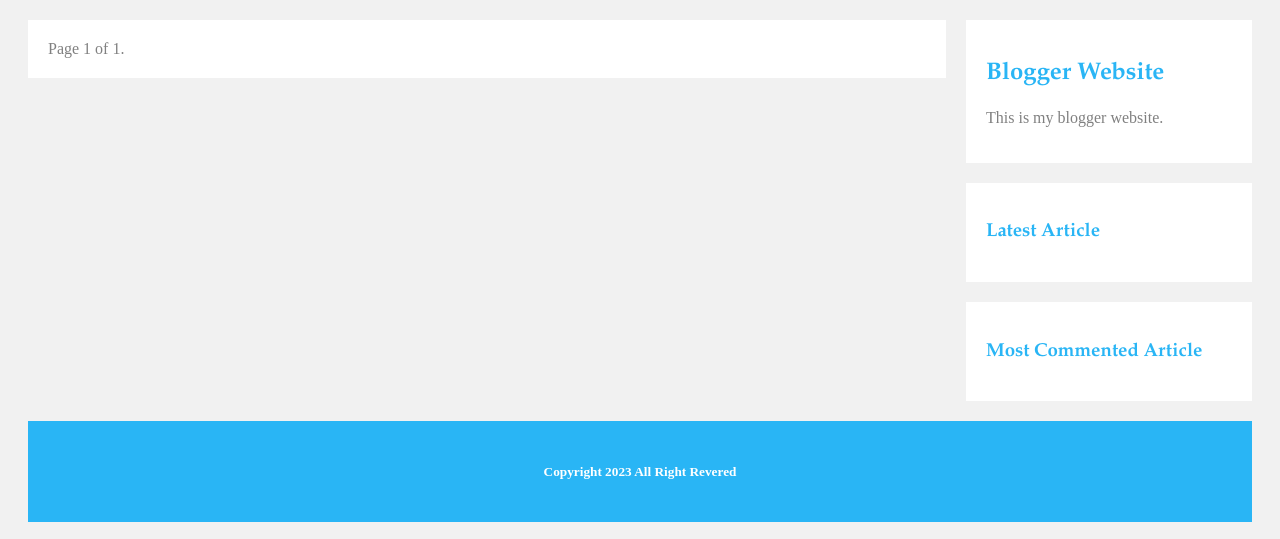
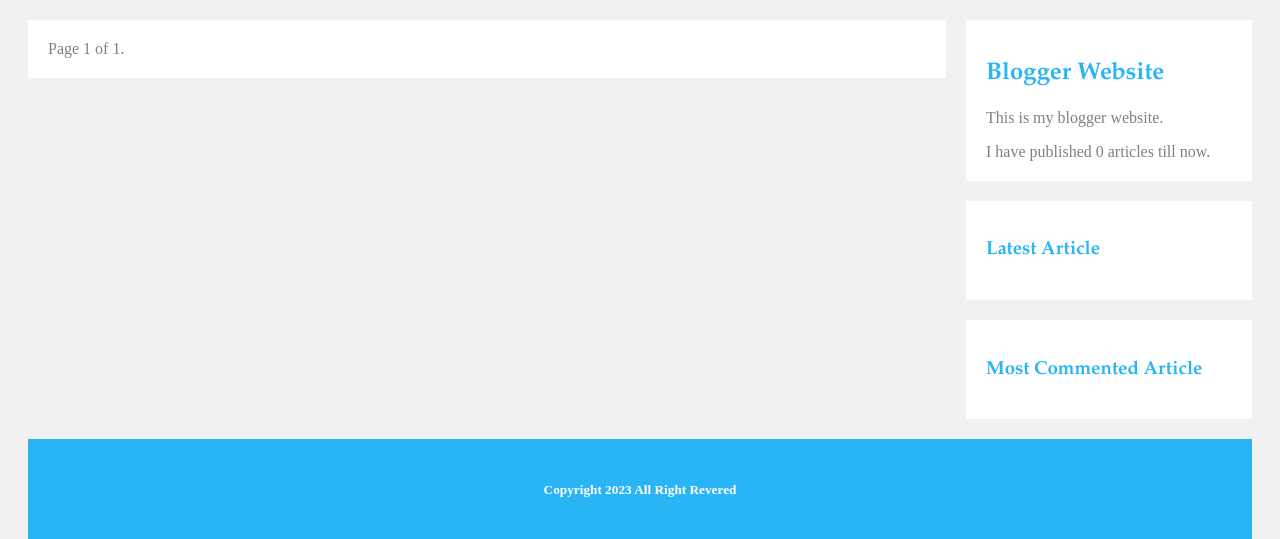
Before and after one commit to YoonJoon/blog_app, a Django app: page /blog/ in a window 1280 px wide. Shown: the part 175-714 px from the top of the page. Run offline with Django 3.2, Linux system fonts and the light colour scheme; data that the repository does not hold is empty; parts of the project's set-up code (start-up, migrations or seed data) failed here and were passed over.

Commit message:
Displayed latest articles

```diff
--- a/blog/templates/blog/base.html
+++ b/blog/templates/blog/base.html
@@ -1,3 +1,4 @@
+{% load article_tags %}
 {% load static %}
 <!DOCTYPE html>
 <html>
@@ -23,11 +24,13 @@
             <div class="card">
                 <h2>Blogger Website</h2>
                 <p>This is my blogger website.</p>
+                I have published {% total_articles %} articles till now.
             </div>
 
             <div class="card">
                 <h3>Latest Article</h3>
                 {% block latestArticle %}
+                {% show_latest_articles 3 %}
                 {% endblock %}
             </div>
 
--- /dev/null
+++ b/blog/templates/blog/latest_articles.html
@@ -0,0 +1,7 @@
+<ul>
+    {% for latest_article in latest_articles %}
+        <li>
+            <a href="{{ latest_article.get_canonical_url }}">{{ latest_article.title }}</a>
+        </li>
+    {% endfor %}
+</ul>
--- /dev/null
+++ b/blog/templatetags/article_tags.py
@@ -0,0 +1,17 @@
+# blog/templatetags/article_tags.py
+
+from django import template
+from ..models import Article
+
+register = template.Library()
+
+@register.simple_tag
+def total_articles():
+    return Article.publishedArticles.count()
+    pass
+
+@register.inclusion_tag('blog/latest_articles.html')
+def show_latest_articles(count=3):
+    latest_articles = Article.publishedArticles.order_by('-publish')[:count]
+    return {'latest_articles': latest_articles}
+    pass
```
Also changed, not shown: blog/templatetags/__init__.py (added).
